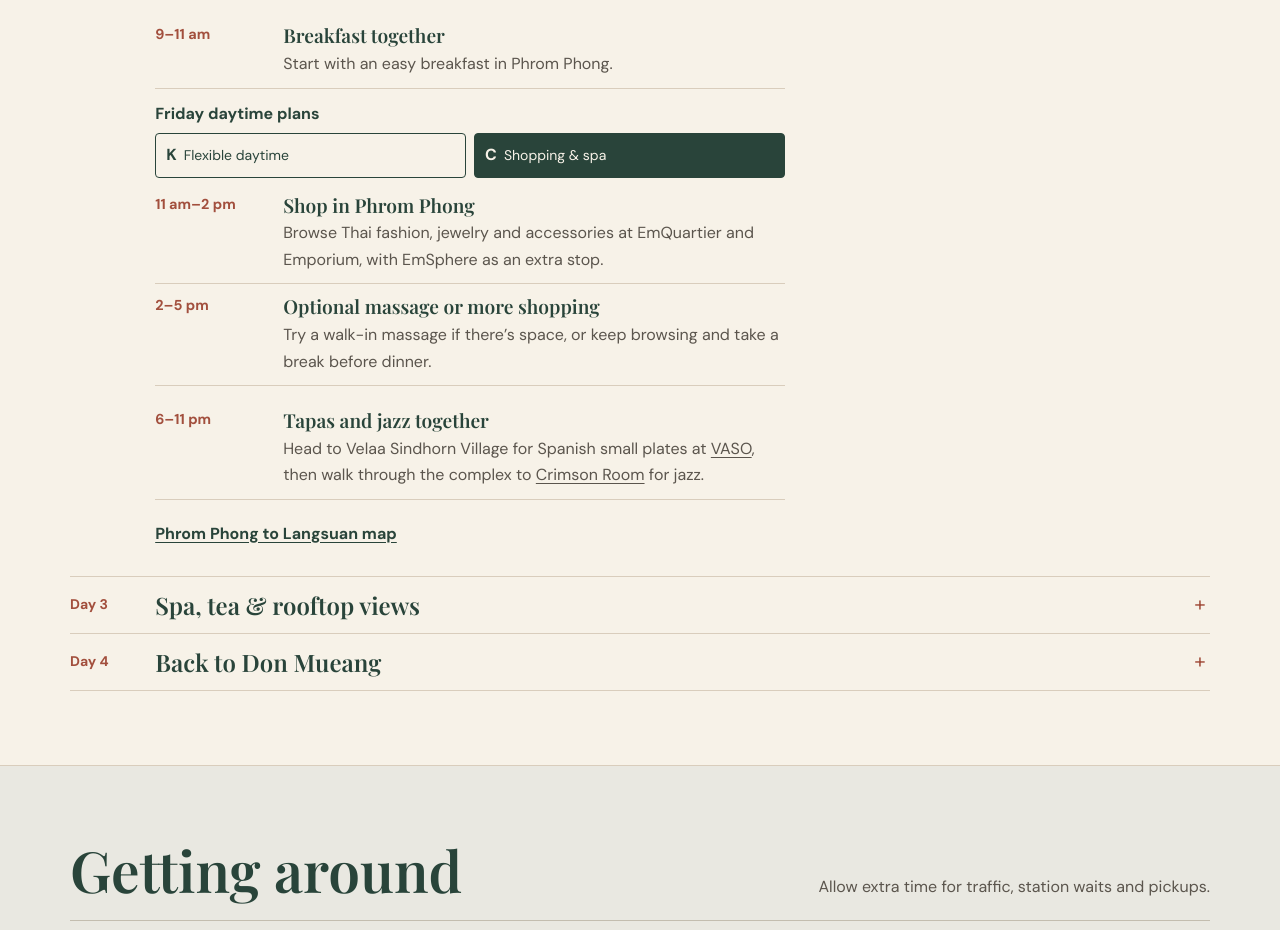
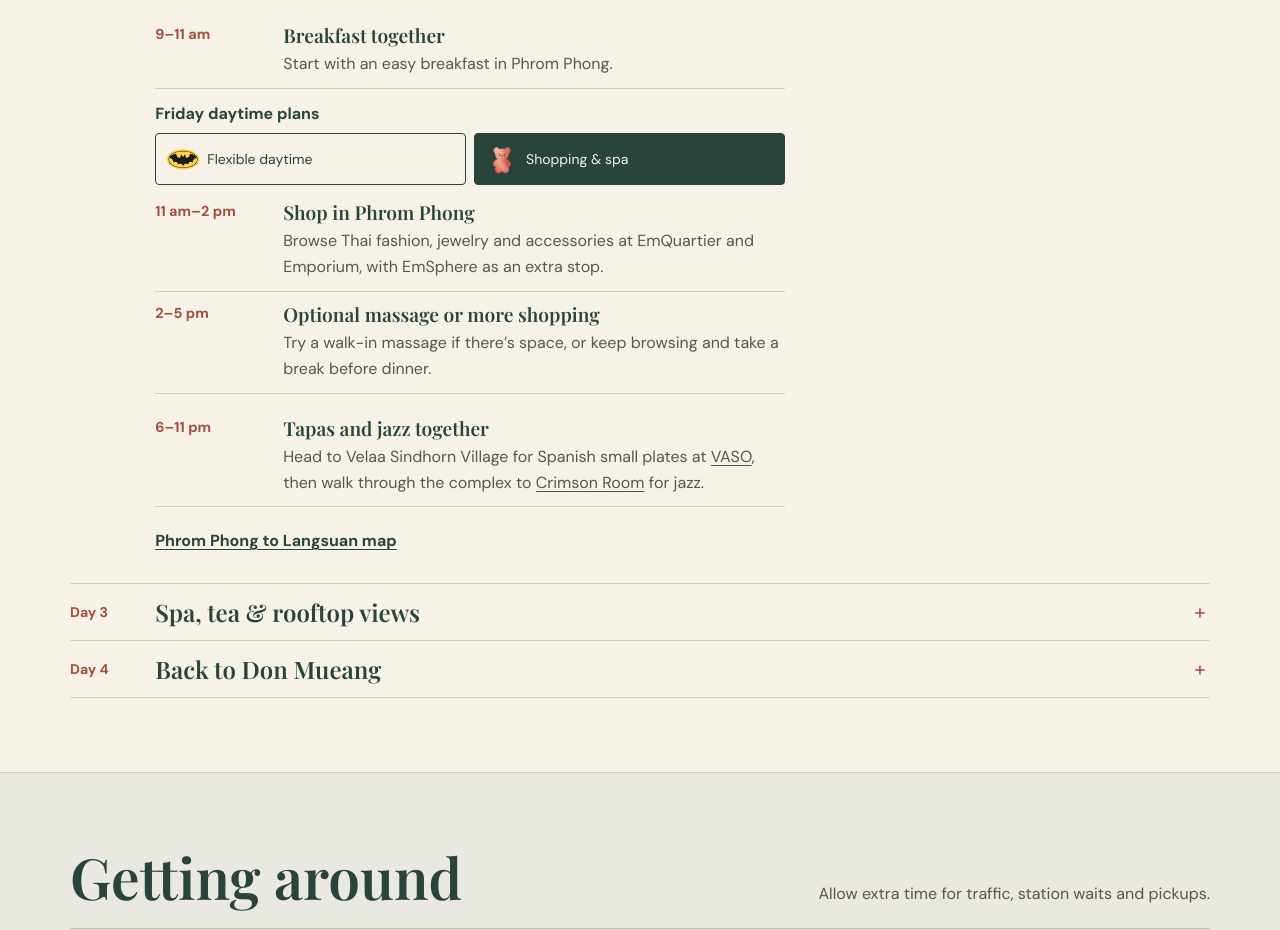
Before and after one commit to cat8me/cat8me.github.io, a plain HTML site: page trips/002-2026-11-bangkok/index.html in a window 1280 px wide. Shown: the part 2062-2992 px from the top of the page. Drawn offline with nearby package versions, Linux system fonts and the light colour scheme; a web font is replaced by a local one.

Commit message:
Add selected companion icons to Bangkok 002

```diff
--- a/trips/002-2026-11-bangkok/assets/journal.css
+++ b/trips/002-2026-11-bangkok/assets/journal.css
@@ -212,7 +212,7 @@
 }
 #bangkok-journal .bj-plan-choice label {
   display: flex;
-  align-items: baseline;
+  align-items: center;
   flex-wrap: wrap;
   gap: 1px 7px;
   min-height: 44px;
@@ -224,6 +224,13 @@
   cursor: pointer;
 }
 #bangkok-journal .bj-plan-choice label span { font-size: .875rem; font-weight: 400; }
+#bangkok-journal .bj-companion-icon {
+  display: block;
+  flex: 0 0 34px;
+  width: 34px;
+  height: 34px;
+  object-fit: contain;
+}
 #bangkok-journal .bj-plan-choice input:checked + label { background: var(--bj-forest); color: var(--bj-ivory); }
 #bangkok-journal .bj-plan-choice input:focus-visible + label { outline: 2px solid var(--bj-rust); outline-offset: 2px; }
 #bangkok-journal .bj-plan-content { grid-column: 1 / -1; }
--- a/trips/002-2026-11-bangkok/index.html
+++ b/trips/002-2026-11-bangkok/index.html
@@ -7,7 +7,7 @@
 <meta name="description" content="A four-day Bangkok travel journal from Phrom Phong to Langsuan.">
 <title>Bangkok · CAT8ME Travel Journal</title>
 <link rel="stylesheet" href="https://fonts.googleapis.com/css2?family=DM+Sans:wght@400;500;600;700&amp;family=Playfair+Display:ital,wght@0,600;1,500&amp;display=swap">
-<link rel="stylesheet" href="assets/journal.css?v=20261119-bookings">
+<link rel="stylesheet" href="assets/journal.css?v=20261119-companions">
 <style>body { margin: 0; }</style>
 </head>
 <body>
@@ -105,9 +105,9 @@
             <legend>Friday daytime plans</legend>
             <div class="bj-plan-choice">
               <input type="radio" id="bj-plan-k" name="bangkok-friday-plan">
-              <label for="bj-plan-k">K <span>Flexible daytime</span></label>
+              <label for="bj-plan-k"><img class="bj-companion-icon" src="assets/k-bat-badge.png" width="34" height="34" alt="K"><span>Flexible daytime</span></label>
               <input type="radio" id="bj-plan-c" name="bangkok-friday-plan" checked>
-              <label for="bj-plan-c">C <span>Shopping &amp; spa</span></label>
+              <label for="bj-plan-c"><img class="bj-companion-icon" src="assets/c-berry-gummy.png" width="34" height="34" alt="C"><span>Shopping &amp; spa</span></label>
               <div class="bj-plan-content">
                 <section class="bj-k-plan" aria-label="K’s daytime plan">
                   <div class="bj-slot">
```
Also changed, not shown: trips/002-2026-11-bangkok/assets/c-berry-gummy.png (added), trips/002-2026-11-bangkok/assets/k-bat-badge.png (added).
